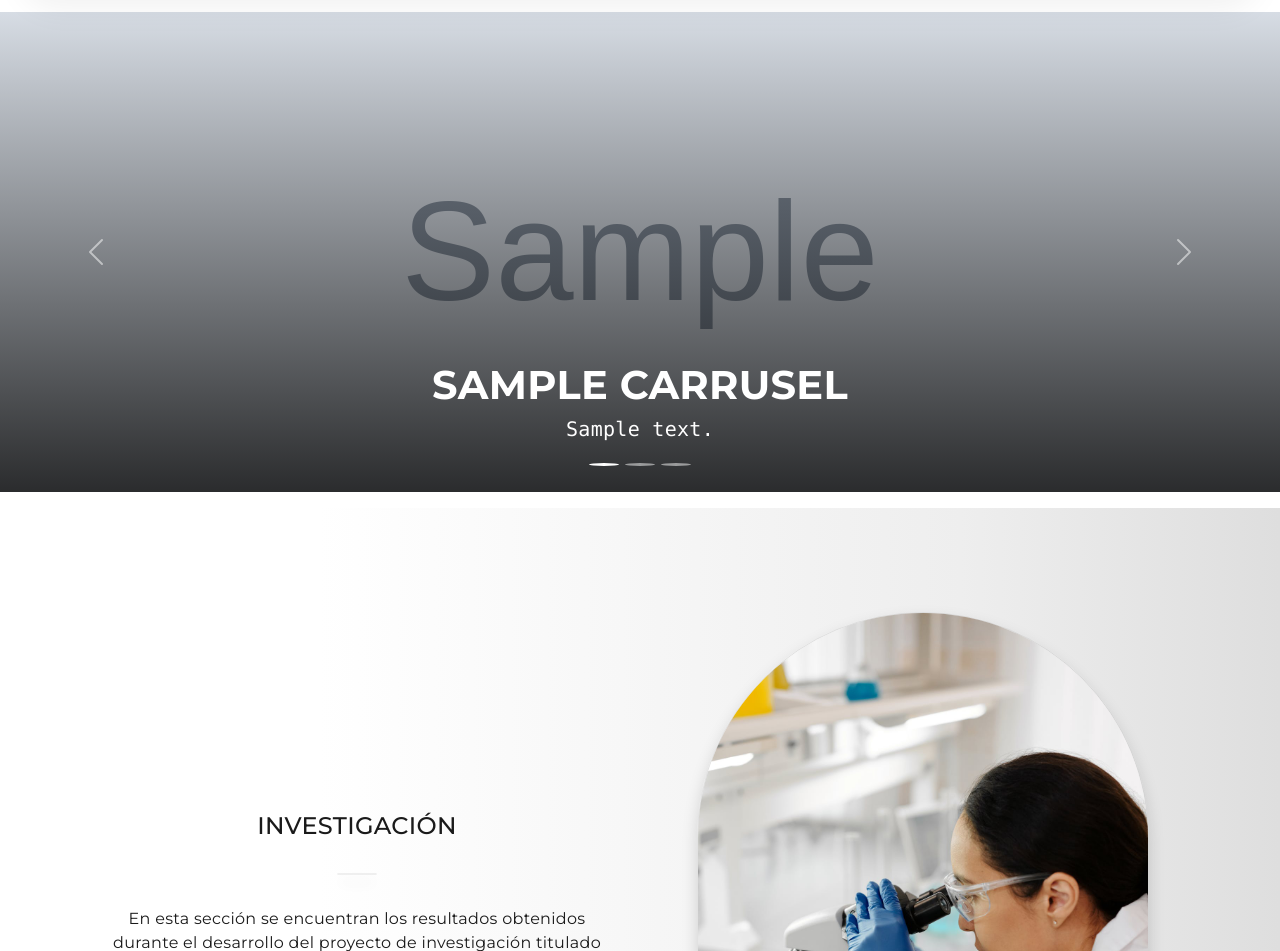
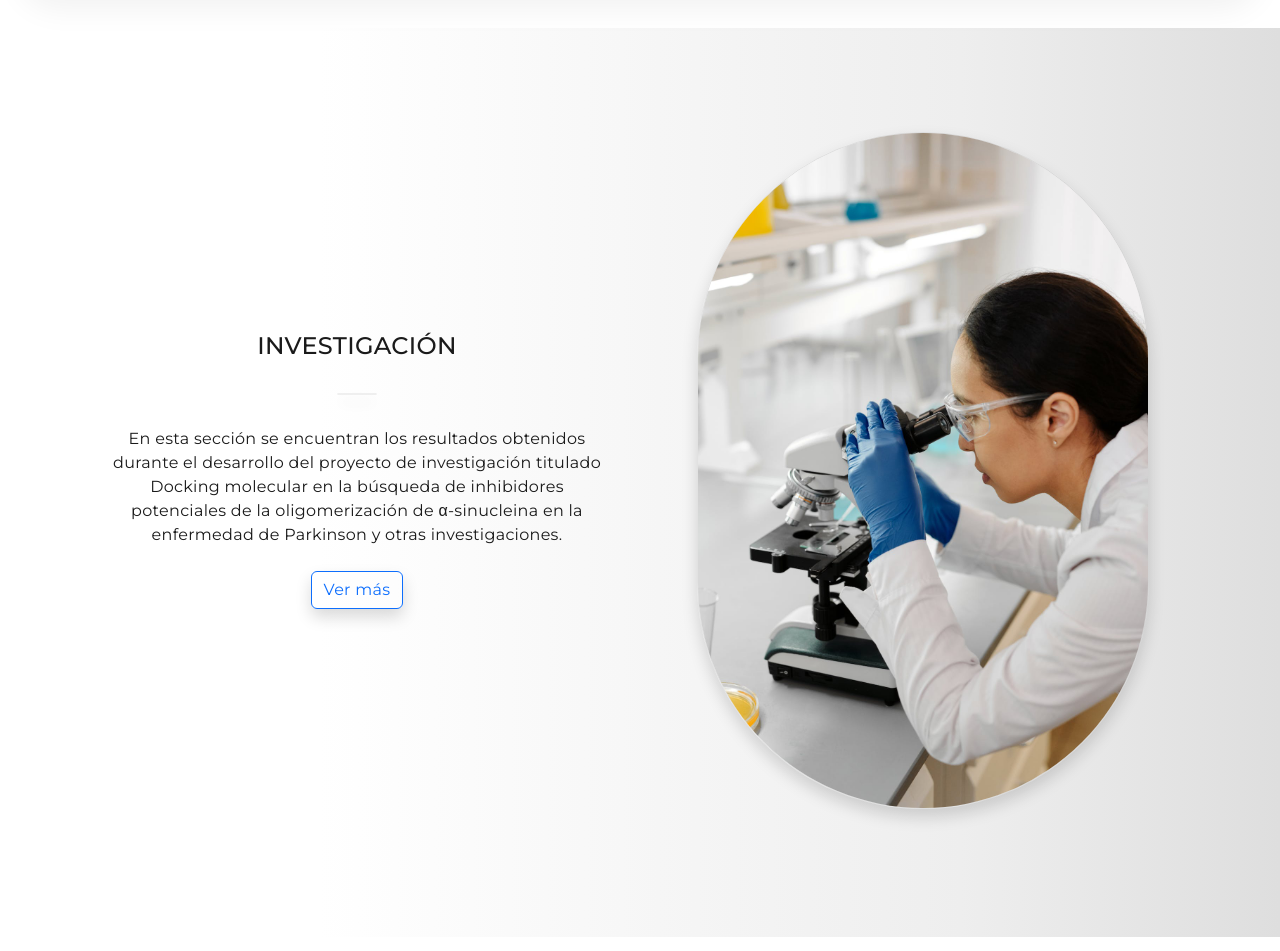
Before and after one commit to xKQAx/biologiacomputacional, a Django app: page /investigacion/ in a window 1280 px wide. Shown: the part 88-1039 px from the top of the page. Run offline with Django 4.2, Linux system fonts and the light colour scheme; tables that the repository leaves empty hold one stand-in row (values such as "Sample post"); grey boxes marked "Sample" are stand-in pictures; some libraries are stand-ins or nearby versions.

Commit message:
Publicar en investigación solo las diapositivas cuyo archivo sigue en disco, para no mostrar un carrusel vacío o con imágenes rotas. El recorte de espacios del título queda en la misma plantilla.
Co-authored-by: Cursor <cursoragent@cursor.com>

```diff
--- a/investigacion/templates/investigacion/investigacion.html
+++ b/investigacion/templates/investigacion/investigacion.html
@@ -1,7 +1,7 @@
 {% extends "base.html" %}
 {% load static %}
 
-{% block title %} Investigaciones realizadas {% endblock %}
+{% block title %}Investigaciones realizadas{% endblock %}
 
 {% block extra_css %}
 <link rel="stylesheet" href="{% static 'css/investigacion.css' %}" />
@@ -9,56 +9,53 @@
 
 {% block content %}
 
-<div id="carouselExampleFade" class="carousel slide carousel-fade" data-bs-ride="carousel" data-bs-interval="4000">
+{% if diapositivas %}
+<div id="carouselExampleFade" class="carousel slide carousel-fade"{% if diapositivas|length > 1 %} data-bs-ride="carousel" data-bs-interval="4000"{% endif %}>
+    {% if diapositivas|length > 1 %}
     <div class="carousel-indicators">
-        <button type="button" data-bs-target="#carouselExampleFade" data-bs-slide-to="0" class="active"
-            aria-current="true" aria-label="Slide 1"></button>
-        <button type="button" data-bs-target="#carouselExampleFade" data-bs-slide-to="1" aria-label="Slide 2"></button>
-        <button type="button" data-bs-target="#carouselExampleFade" data-bs-slide-to="2" aria-label="Slide 3"></button>
+        {% for slide in diapositivas %}
+        <button type="button" data-bs-target="#carouselExampleFade" data-bs-slide-to="{{ forloop.counter0 }}"
+            {% if forloop.first %}class="active" aria-current="true"{% endif %}
+            aria-label="Diapositiva {{ forloop.counter }}"></button>
+        {% endfor %}
     </div>
+    {% endif %}
     <div class="carousel-inner">
-        <div class="carousel-item active">
+        {% for slide in diapositivas %}
+        <div class="carousel-item{% if forloop.first %} active{% endif %}">
             <div class="image-container">
-                <img src="{{ carrusel.imagen1.url }}" alt="Descripción de la imagen">
+                <img src="{{ slide.url }}" class="d-block w-100" alt="{{ slide.alt }}">
                 <div class="overlay"></div>
             </div>
             <div class="carousel-caption text-white">
-                <h2 class="text-uppercase fw-bold fs-1">{{ carrusel.titulo }}</h2>
-                <p class="font-monospace fs-5">{{ carrusel.texto1 }}</p>
+                {% if slide.titulo %}
+                <h2 class="text-uppercase fw-bold fs-1">{{ slide.titulo }}</h2>
+                {% endif %}
+                {% if slide.texto %}
+                <p class="font-monospace fs-5">{{ slide.texto }}</p>
+                {% endif %}
+                {% if forloop.first %}
                 {% if user.is_superuser or user.is_staff %}
                 <a class="btn btn-white text-white" href="{% url 'investigacion_editar_carrusel' %}" role="button">Editar carrusel</a>
                 {% endif %}
+                {% endif %}
             </div>
         </div>
-        <div class="carousel-item">
-            <div class="image-container">
-                <img src="{{ carrusel.imagen2.url }}" class="d-block w-100" alt="...">
-                <div class="overlay"></div>
-            </div>
-            <div class="carousel-caption text-white">
-                <p class="font-monospace fs-5">{{ carrusel.texto2 }}</p>
-            </div>
-        </div>
-        <div class="carousel-item">
-            <div class="image-container">
-                <img src="{{ carrusel.imagen3.url }}" class="d-block w-100" alt="...">
-                <div class="overlay"></div>
-            </div>
-            <div class="carousel-caption text-white">
-                <p class="font-monospace fs-5">{{ carrusel.texto3 }}</p>
-            </div>
-        </div>
+        {% endfor %}
     </div>
 
+    {% if diapositivas|length > 1 %}
     <button class="carousel-control-prev" type="button" data-bs-target="#carouselExampleFade" data-bs-slide="prev">
         <span class="carousel-control-prev-icon" aria-hidden="true"></span>
-        <span class="visually-hidden">Previous</span>
+        <span class="visually-hidden">Diapositiva anterior</span>
     </button>
     <button class="carousel-control-next" type="button" data-bs-target="#carouselExampleFade" data-bs-slide="next">
         <span class="carousel-control-next-icon" aria-hidden="true"></span>
-        <span class="visually-hidden">Next</span>
+        <span class="visually-hidden">Diapositiva siguiente</span>
     </button>
+    {% endif %}
 </div>
+{% endif %}
 
 <section class="min-vh-100 py-5"
     style="background: linear-gradient(90deg, rgba(255,255,255,1) 0%, rgba(255,255,255,1) 25%, rgba(238,238,238,1) 75%, rgba(222,222,222,1) 100%);">
--- a/investigacion/views.py
+++ b/investigacion/views.py
@@ -7,7 +7,42 @@ from BiologiaComputacional.permissions import staff_required
 from django.contrib import messages
 from django.views import View
 
-# Vista para ver informacion de las investigaciones
+
+def _imagen_disponible(campo):
+    """True solo si el archivo está guardado y sigue en disco."""
+    nombre = getattr(campo, "name", "") or ""
+    if not nombre:
+        return False
+    try:
+        return campo.storage.exists(nombre)
+    except (OSError, ValueError):
+        return False
+
+
+def diapositivas_publicas(carrusel):
+    """Diapositivas que un visitante puede ver. Sin archivo, no se publican."""
+    if carrusel is None:
+        return []
+
+    pares = (
+        (carrusel.imagen1, carrusel.texto1),
+        (carrusel.imagen2, carrusel.texto2),
+        (carrusel.imagen3, carrusel.texto3),
+    )
+    diapositivas = []
+    for imagen, texto in pares:
+        if not _imagen_disponible(imagen):
+            continue
+        texto = (texto or "").strip()
+        diapositivas.append({
+            "url": imagen.url,
+            "texto": texto,
+            "alt": texto or "Imagen de investigación del laboratorio",
+        })
+
+    if diapositivas:
+        diapositivas[0]["titulo"] = (carrusel.titulo or "").strip()
+    return diapositivas
 
 
 class investigacion_view(TemplateView):
@@ -15,8 +50,10 @@ class investigacion_view(TemplateView):
 
     def get_context_data(self, **kwargs):
         context = super().get_context_data(**kwargs)
+        carrusel = Carrusel.objects.first()
         context['categorias'] = CategoriaI.objects.all()
-        context['carrusel'] = Carrusel.objects.first()
+        context['carrusel'] = carrusel
+        context['diapositivas'] = diapositivas_publicas(carrusel)
         return context
 
 
```
